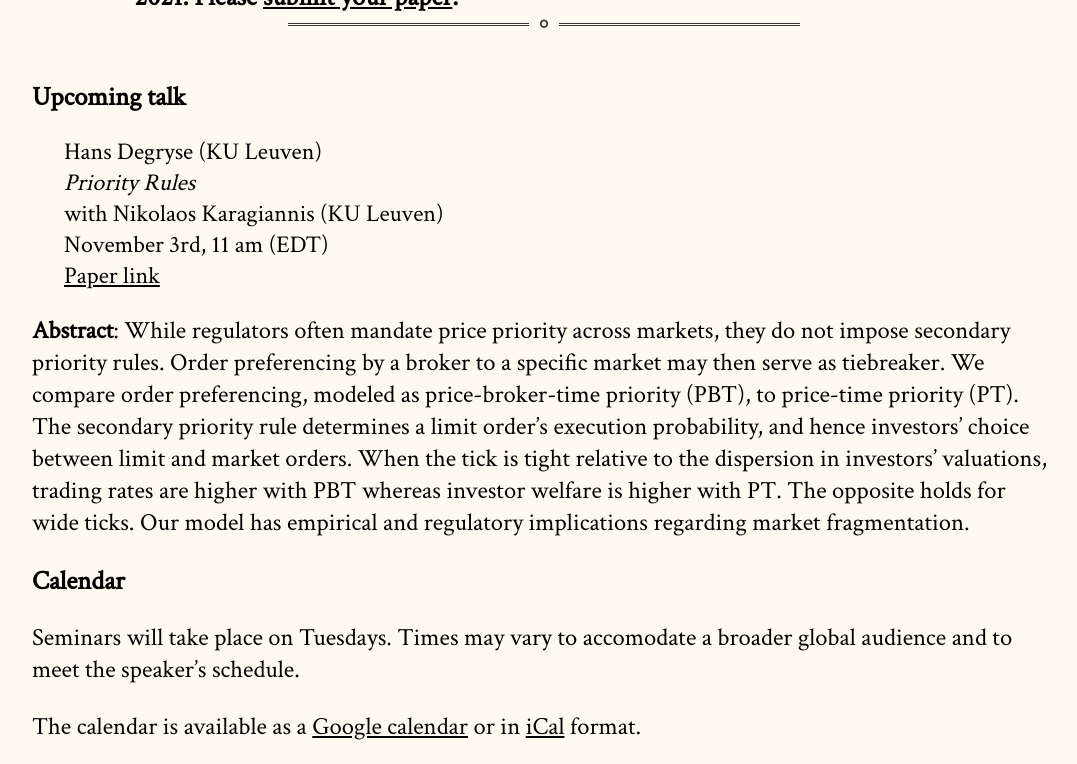
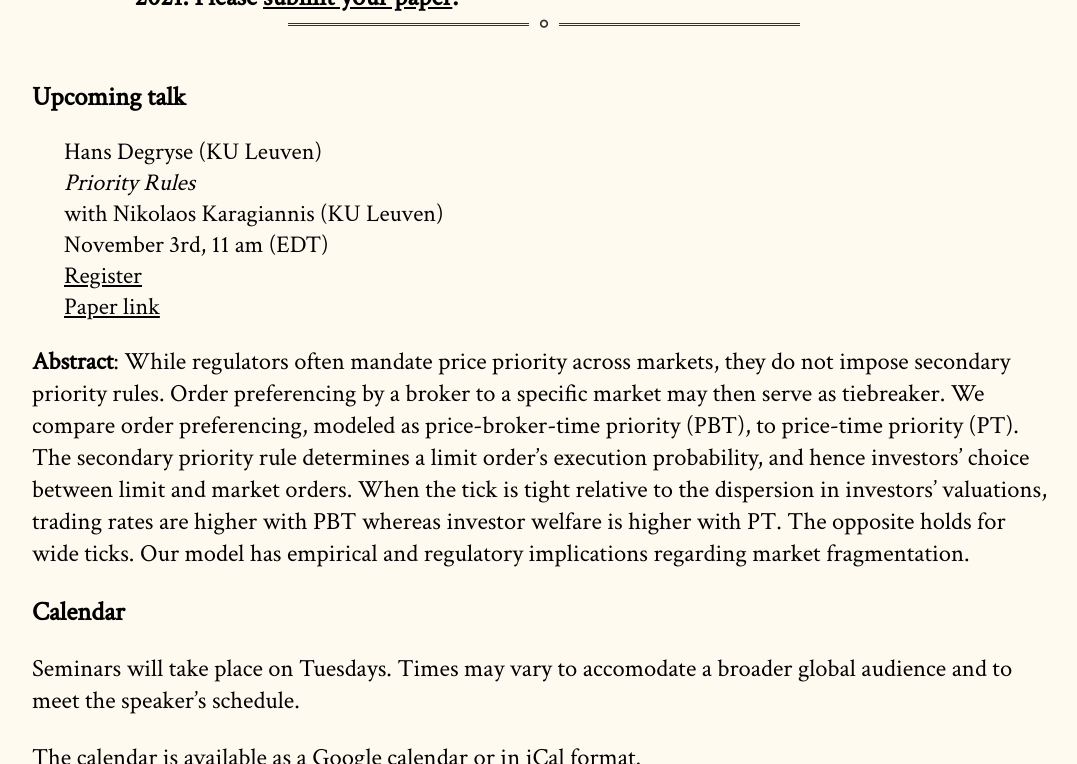
Before and after one commit to cpfiffer/microstructure.exchange, a Jekyll site: the page built from index.md, in a window 1280 px wide and 900 px high, scrolled down 559 px, cut to the strip 0-764 px from the top of the window. Shown: the whole strip, without its empty margins (96-1173 px from the left). Built offline with Jekyll 4.4.1, drawn with Linux system fonts in a browser that asks for light colours; some web fonts are replaced.

Commit message:
Updated webinar link

```diff
--- a/_config.yml
+++ b/_config.yml
@@ -17,5 +17,5 @@ speaker-info:
   speaker-date: November 3rd, 11 am (EDT)
   # discussant: "Gideon Saar (Cornell University)"
   paper-link: papers/priority rules - Microstructure Exchange.pdf
-  # webinar-link: https://stockholmuniversity.zoom.us/webinar/register/WN_GmP7bOXzTUuCIOqimmRRjg
+  webinar-link: https://stockholmuniversity.zoom.us/webinar/register/WN_9jxmD91aQ6K3sSa3V7tbtw
   # slides-link: /slides/20201006 Microstructure Exchange - WEB.pdf
```
